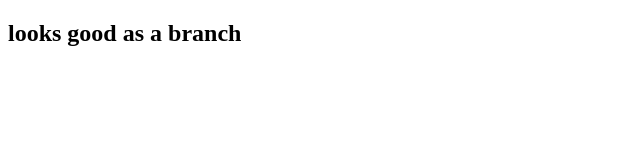
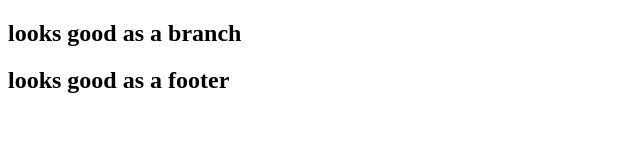
Before and after one commit to zekariasestifanos/lastime, a plain HTML site: page index.html in a window 1280 px wide. Shown: the whole page, without its empty margins (0-640 px from the left). Drawn offline with Linux system fonts and the light colour scheme.

Commit message:
add footer section to index file

```diff
--- a/index.html
+++ b/index.html
@@ -7,5 +7,6 @@
 </head>
 <body>
    <h2>looks good as a branch</h2>
+   <h2>looks good as a footer</h2>
 </body>
 </html>
```
